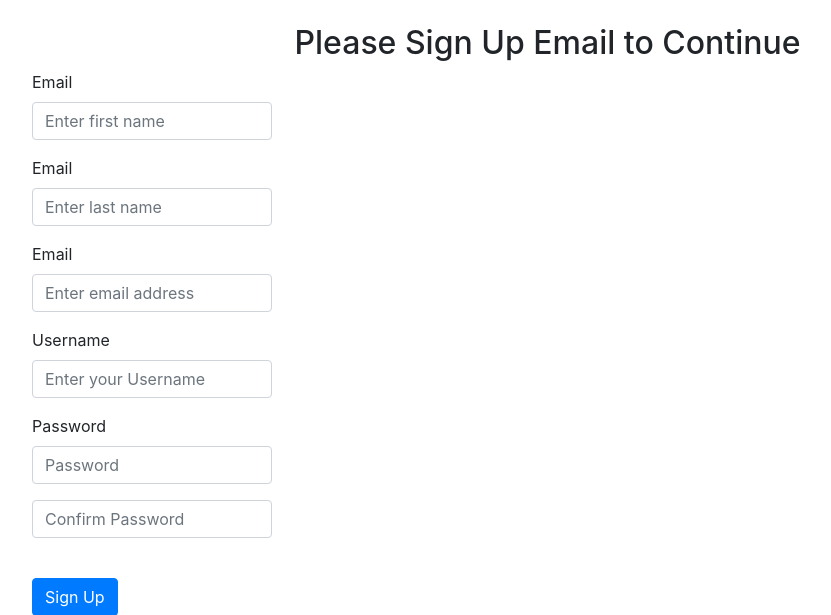
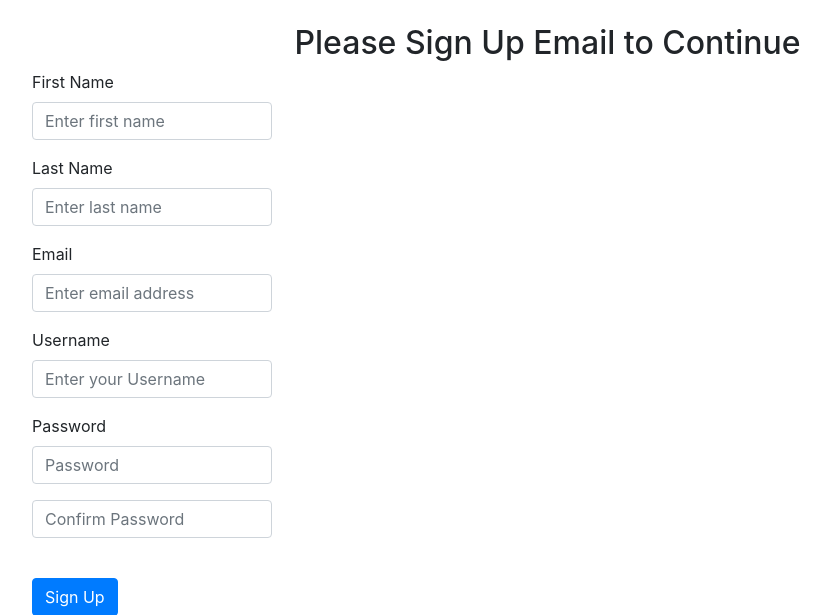
Before and after one commit to himanshuc71/Book_review-web-app, a Flask app: page /signup in a window 1280 px wide. Shown: the top 615 px of the page, without its empty margins (83-914 px from the left). Run offline with Flask 2, Linux system fonts and the light colour scheme; some libraries are stand-ins or nearby versions.

```diff
--- a/Templates/signup.html
+++ b/Templates/signup.html
@@ -15,11 +15,11 @@
 
     <form action={{url_for("signup")}} method="post" class="col-3">
       <div class="form-group">
-          <label for="exampleInputFirstName">Email</label>
+          <label for="exampleInputFirstName">First Name</label>
           <input type="text" class="form-control" name="fname" placeholder="Enter first name">
       </div>
       <div class="form-group">
-          <label for="exampleInputLastName">Email</label>
+          <label for="exampleInputLastName">Last Name</label>
           <input type="text" class="form-control" name="lname" placeholder="Enter last name">
       </div>
       <div class="form-group">
```
